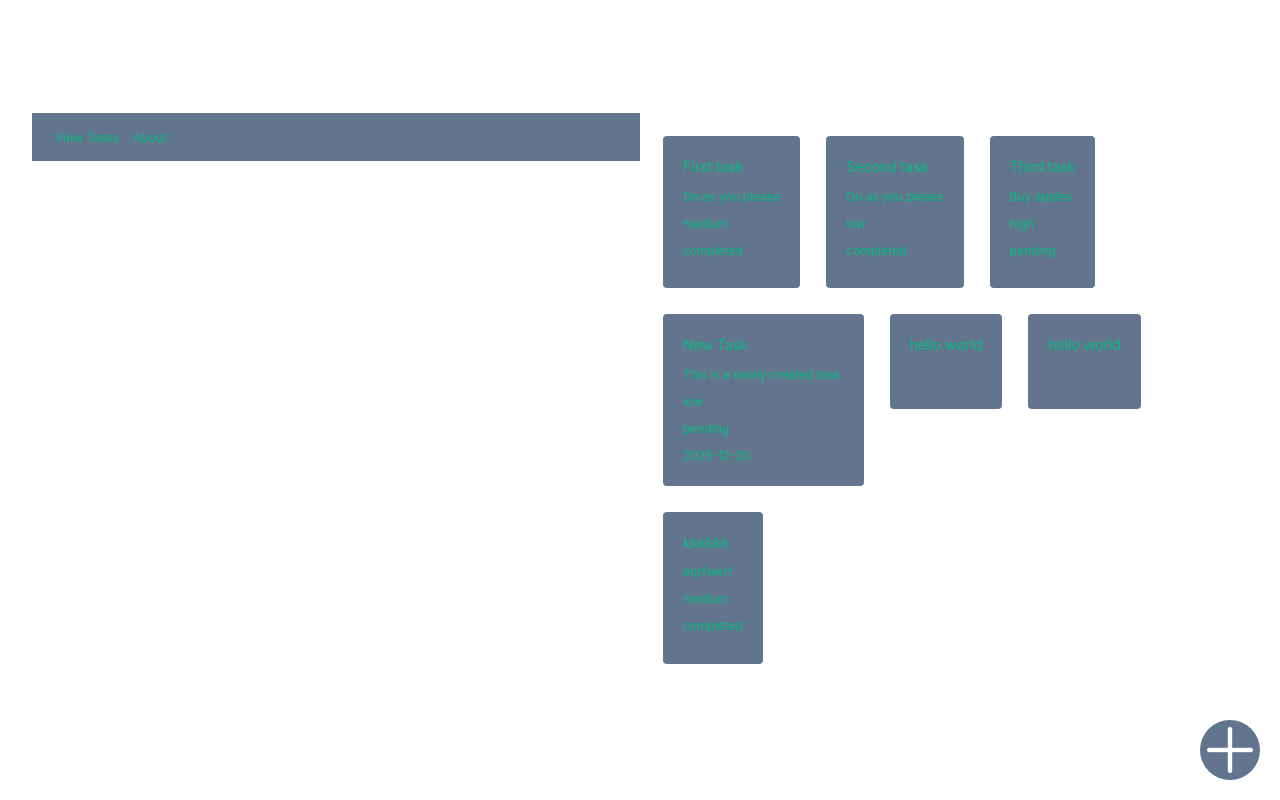
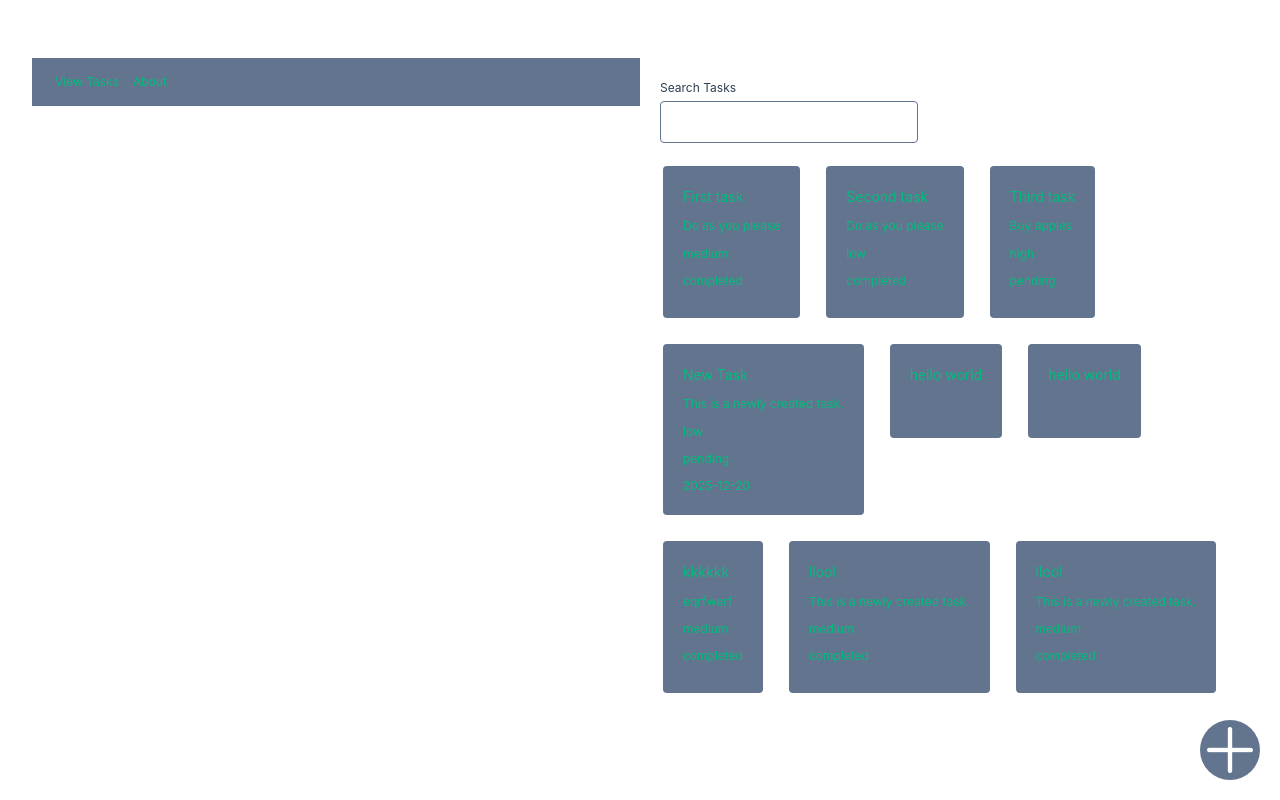
Before and after one commit to danieldesira/vuejs-otech-test, a Vue app: page / in a window 1280 px wide. Built offline with nearby package versions, Linux system fonts and the light colour scheme; data requests are answered from the project's data file; the HTML template or start-up script is replaced by a standard one.

Commit message:
implement search filter

```diff
--- a/db.json
+++ b/db.json
@@ -55,6 +55,22 @@
       "priority": "medium",
       "status": "completed",
       "dateDue": ""
+    },
+    {
+      "id": "12bd",
+      "title": "llool",
+      "description": "This is a newly created task.",
+      "priority": "medium",
+      "status": "completed",
+      "dateDue": "2025-12-20"
+    },
+    {
+      "id": "57e2",
+      "title": "llool",
+      "description": "This is a newly created task.",
+      "priority": "medium",
+      "status": "completed",
+      "dateDue": "2025-12-20"
     }
   ]
 }
--- a/src/App.vue
+++ b/src/App.vue
@@ -7,7 +7,7 @@ import { RouterLink, RouterView } from 'vue-router'
     <div class="flex gap-5 w-full">
       <nav class="flex gap-2 text-[12px] font-semibold">
         <RouterLink to="/" class="focus:bg-slate-950 rounded-sm">View Tasks</RouterLink>
-        <RouterLink to="/about">About</RouterLink>
+        <RouterLink to="/about" class="focus:bg-slate-950 rounded-sm">About</RouterLink>
       </nav>
     </div>
   </header>
--- a/src/assets/main.css
+++ b/src/assets/main.css
@@ -3,7 +3,6 @@
 @import './base.css';
 
 #app {
-  max-width: 1280px;
   margin: 0 auto;
   font-weight: normal;
 }
--- a/src/views/HomeView.vue
+++ b/src/views/HomeView.vue
@@ -1,20 +1,44 @@
 <script setup lang="ts">
 import { axiosInstance } from '@/axiosInstance'
 import type { Task } from '@/interfaces'
-import { ref, onMounted } from 'vue'
+import { ref, onMounted, watch } from 'vue'
 import TaskCard from '@/components/TaskCard.vue'
+import InputText from '@/components/InputText.vue'
 
 const tasks = ref<Task[]>([])
+const searchQuery = ref()
 
-onMounted(async () => {
-  const response = await axiosInstance.get<Task[]>('tasks')
-  tasks.value = response.data
+const fetchTasks = async () => {
+  try {
+    const response = await axiosInstance.get<Task[]>('tasks')
+    tasks.value = response.data
+  } finally {
+  }
+}
+
+onMounted(async () => await fetchTasks())
+
+watch(searchQuery, async (newQuery) => {
+  if (newQuery) {
+    tasks.value = tasks.value.filter(
+      (task) =>
+        task.title.toLowerCase().includes(newQuery.toLowerCase()) ||
+        task.description.toLowerCase().includes(newQuery.toLowerCase()),
+    )
+  } else {
+    await fetchTasks()
+  }
 })
 </script>
 
 <template>
   <main class="flex flex-wrap gap-5 p-5">
-    <TaskCard v-for="task in tasks" :key="task.id" :task="task" />
+    <section class="flex gap-1">
+      <InputText id="search" label="Search Tasks" v-model="searchQuery" />
+    </section>
+    <section class="flex flex-wrap gap-5">
+      <TaskCard v-for="task in tasks" :key="task.id" :task="task" />
+    </section>
     <RouterLink to="/new-task">
       <div
         class="fixed bottom-5 right-5 rounded-[60px] w-[60px] h-[60px] bg-slate-500 flex justify-center items-center"
```
